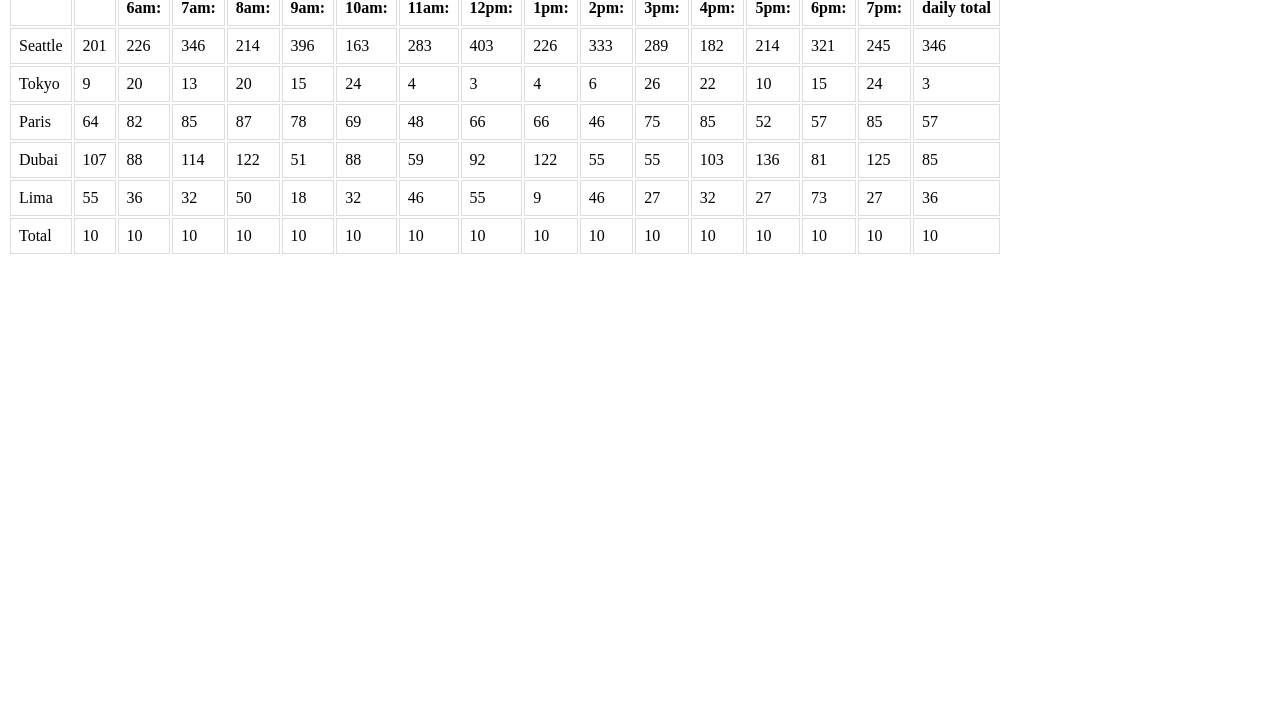
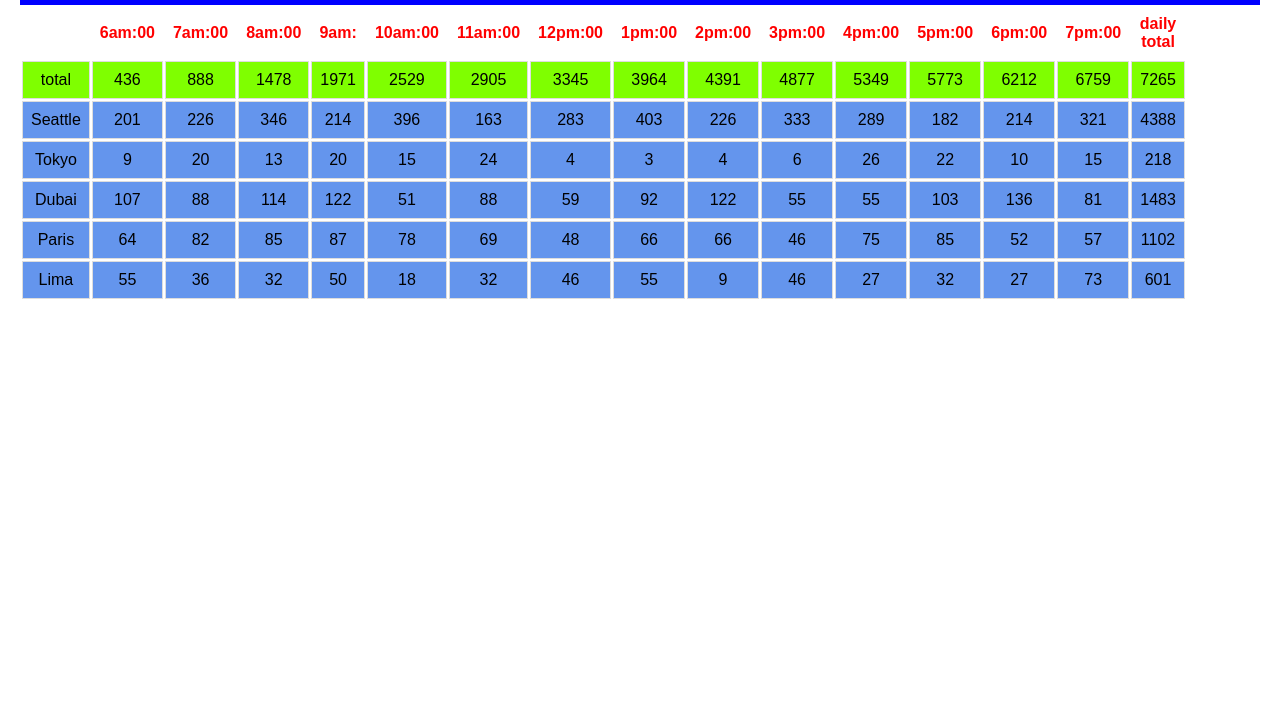
Before and after one commit to Ahmed-Alanaswah/cookie-stand, a plain HTML site: page sales.html in a window 1280 px wide. Shown: the part 92-800 px from the top of the page. Drawn offline with Linux system fonts and the light colour scheme.

Commit message:
fixed error

```diff
--- a/css/style.css
+++ b/css/style.css
@@ -29,9 +29,9 @@
 }
 
 /*sales style */
-/* .container {
+.container {
   box-sizing: border-box;
-  margin: 0;
+  margin: 20px;
   padding: 0;
   font-family: sans-serif;
 }
@@ -43,7 +43,7 @@
   padding: 20px;
   text-transform: uppercase;
 }
-
+/*
 h1 {
   background-color: greenyellow;
   margin: 0;
@@ -67,10 +67,32 @@
   margin: 0;
   text-align: center;
 } */
+th {
+  padding: 8px;
+  width: 20px;
+  height: 20px;
+  color: red;
+  border: 0;
+}
 
-tr,
-th,
 td {
   border: 1px solid #ddd;
   padding: 8px;
+  width: 20px;
+  height: 20px;
+  text-align: center;
 }
+
+tr:first-child {
+  background-color: white;
+  border: 0;
+}
+
+tr:nth-child(2) {
+  background-color: chartreuse;
+  border: 0;
+}
+
+tr {
+  background-color: cornflowerblue;
+}
--- a/js/app.js
+++ b/js/app.js
@@ -1,7 +1,7 @@
 'use strict';
 
 let sales = document.getElementById('sales');
-let hours =  [' ','6am:' ,'7am:','8am:','9am:','10am:','11am:','12pm:','1pm:','2pm:','3pm:','4pm:','5pm:','6pm:', '7pm:','daily total'];
+let hours =  ['','6am:00' ,'7am:00','8am:00','9am:','10am:00','11am:00','12pm:00','1pm:00','2pm:00','3pm:00','4pm:00','5pm:00','6pm:00', '7pm:00','daily total'];
 
 
 function City(name , minCus,  maxCus,avg) {
@@ -35,56 +35,6 @@
 };
 
 
-City.prototype.render = function(){
-
-
-
-  // for(let i=0 ; i < hours.length ; i++ ){
-
-  //   let liEle = document.createElement('li');
-  //   liEle.textContent= `${hours[i]} ${this.cookiesSales[i]} cookies`;
-  //   ulEle.appendChild(liEle);
-
-  // }
-
-  // let totalLiEle = document.createElement('li');
-  // totalLiEle.textContent= `Total: ${this.total} cookies`;
-  // ulEle.appendChild(totalLiEle);
-
-
-
-};
-
-
-
-
-
-// City.prototype.render = function(){
-
-//   let h2Ele =document.createElement('h2');
-//   h2Ele.textContent=this.name;
-//   sales.appendChild(h2Ele);
-
-//   let ulEle =document.createElement('ul');
-//   sales.appendChild(ulEle);
-
-//   for(let i=0 ; i < hours.length ; i++ ){
-
-//     let liEle = document.createElement('li');
-//     liEle.textContent= `${hours[i]} ${this.cookiesSales[i]} cookies`;
-//     ulEle.appendChild(liEle);
-
-//   }
-
-//   let totalLiEle = document.createElement('li');
-//   totalLiEle.textContent= `Total: ${this.total} cookies`;
-//   ulEle.appendChild(totalLiEle);
-
-
-
-// };
-
-
 function randomNUmber(min,max){
   min = Math.ceil(min);
   max = Math.floor(max);
@@ -95,153 +45,111 @@
 
 
 let seattle = new City('Seattle' , 23 , 65 , 6.3);
-// seattle.getCookies();
-// seattle.render();
 
 let tokyo = new City('Tokyo' , 3 ,24 , 1.2);
-// tokyo.getCookies();
-// tokyo.render();
 
 let dubai = new City('Dubai' , 11 , 38 , 3.7);
-// dubai.getCookies();
-// dubai.render();
 
 let paris = new City('Paris' , 20 , 38 , 2.3);
-// paris.getCookies();
-// paris.render();
+
 
 let lima = new City('Lima' ,2, 16 , 4.6);
-// lima.getCookies();
-// lima.render();
 
 let arr= [seattle , tokyo ,paris,dubai , lima];
 for(let i=0;i < arr.length; i++){
   arr[i].getCookies();
+}
 
-
-//  console.log(arr[i].getCookies())
-  // arr[i].render();
-}
-// console.log(arr[0].name)
-
-console.log(arr[0].total);
+// console.log(arr[0].total);
 
 
 
 
 
-function createTable (){
-  let tableEl = document.createElement('table');
-  sales.appendChild(tableEl);
 
-  let rowHeadTablelEle = document.createElement('tr');
-  tableEl.appendChild(rowHeadTablelEle);
+let table2 = document.createElement('table');
+sales.appendChild(table2);
 
-  let firsHeadTablelEle =document.createElement('th');
-      firsHeadTablelEle.textContent =' ';
-      rowHeadTablelEle.appendChild(firsHeadTablelEle);
+let row = document.createElement('tr');
+table2.appendChild(row);
 
-  for(let i =0 ; i < hours.length ;i++){
-    let HeadTablelEle =document.createElement('th');
-    HeadTablelEle.textContent =hours[i];
-    rowHeadTablelEle.appendChild(HeadTablelEle);
+for(let i =0 ; i < hours.length ;i++){
+  let HeadTable =document.createElement('th');
+  HeadTable .textContent = hours[i];
+  row.appendChild(HeadTable );
+}
+
+
+
+
+
+City.prototype.createTable2 =function() {
+
+
+  let fitstrowDATA = document.createElement('tr');
+  table2.appendChild(fitstrowDATA);
+
+  let fitstrowName = document.createElement('td');
+  fitstrowName.textContent = this.name;
+  fitstrowDATA.appendChild(fitstrowName);
+
+  for(let i=0; i < hours.length-2; i++){
+    let rowDATA = document.createElement('td');
+    rowDATA.textContent = this.cookiesSales[i];
+    fitstrowDATA.appendChild(rowDATA);
   }
 
+  let lastrowDATA = document.createElement('td');
+  lastrowDATA.textContent = this.total;
+  fitstrowDATA.appendChild(lastrowDATA);
 
-  for(let i= 0; i< arr.length ;i++){
-
-    let rodataTablelEle =document.createElement('tr');
-    tableEl.appendChild(rodataTablelEle);
-
-    let fdataTablelEle = document.createElement('td');
-      fdataTablelEle.textContent = arr[i].name;
-      rodataTablelEle.appendChild(fdataTablelEle);
-
-    for(let x=0 ; x < hours.length ; x++){
+};
 
 
-      let dataTablelEle = document.createElement('td');
-      dataTablelEle.textContent = arr[i].cookiesSales[x];
-      rodataTablelEle.appendChild(dataTablelEle);
 
-    }
+let footer = document.createElement('tr');
+table2.appendChild(footer );
+
+let firstItemfooter = document.createElement('td');
+firstItemfooter.textContent='total';
+footer.appendChild(firstItemfooter );
+let sumCountry  = 0;
+let Arr = [];
+
+
+for(let i= 0;i< hours.length;i++){
+
+  for (let x= 0; x < arr.length ; x++){
+
+    sumCountry += arr[x].cookiesSales[i];
+
 
   }
 
-
-  let rowfootTablelEle = document.createElement('tr');
-  tableEl.appendChild(rowfootTablelEle);
-
-  let firstfootTablelEle =document.createElement('td');
-  firstfootTablelEle.textContent ='Total';
-  rowfootTablelEle.appendChild(firstfootTablelEle);
-
-  for(let i =0 ; i <hours.length ;i++){
-    let footTablelEle =document.createElement('td');
-    footTablelEle.textContent =10;
-    rowfootTablelEle.appendChild(footTablelEle);
-  }
+  Arr.push(sumCountry);
 
 
 }
 
 
-console.log(seattle);
-createTable ();
-// let sales = document.getElementById('sales');
-// let hours =  ['6am:' ,'7am:','8am:','9am:','10am:','11am:','12pm:','1pm:','2pm:','3pm:','4pm:','5pm:','6pm:', '7pm:'];
 
 
-// let Seattle = {
+for(let i =  0 ; i < hours.length-1 ;i++){
+  let footerTable = document.createElement('td');
 
-//   name:'Seattle',
-//   minCus:23,
-//   maxCus:65,
-//   avg:6.3,
-//   cookiesSales: [],
-//   total : 0,
-//   getCookies: function(){
+  footerTable.textContent = Arr[i];
 
-//     for(let i= 0 ; i< hours.length ; i++){
-
-//       let randAVGCus = Math.floor(randomNUmber(this.minCus,this.maxCus)*this.avg);
-
-//       this.cookiesSales.push(randAVGCus );
-
-//       this.total += randAVGCus;
-
-//     }
-
-//     console.log(this.cookiesSales);
-
-//   },
-
-//   render: function(){
-
-//     let h2Ele =document.createElement('h2');
-//     h2Ele.textContent=this.name;
-//     sales.appendChild(h2Ele);
-
-//     let ulEle =document.createElement('ul');
-//     sales.appendChild(ulEle);
-
-//     for(let i=0 ; i < hours.length ; i++ ){
-
-//       let liEle = document.createElement('li');
-//       liEle.textContent= `${hours[i]} ${this.cookiesSales[i]} cookies`;
-//       ulEle.appendChild(liEle);
-
-//     }
-
-//     let totalLiEle = document.createElement('li');
-//     totalLiEle.textContent= `Total: ${this.total} cookies`;
-//     ulEle.appendChild(totalLiEle);
+  footer.appendChild(footerTable );
 
 
 
-//   }
+}
 
-// };
 
-// Seattle.getCookies();
-// Seattle.render();
+
+
+seattle.createTable2();
+tokyo.createTable2();
+dubai.createTable2();
+paris.createTable2();
+lima.createTable2();
```
